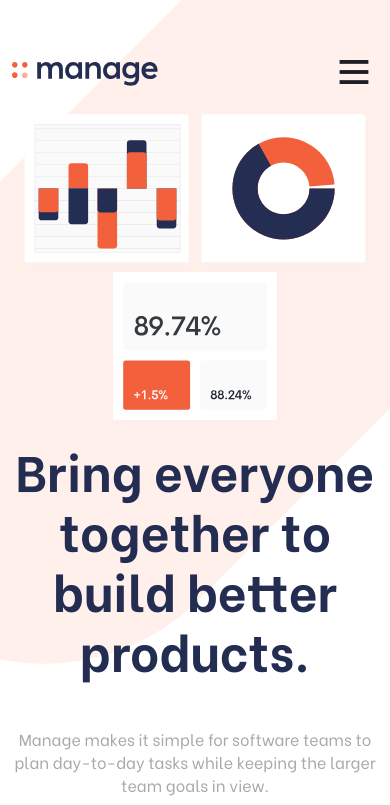
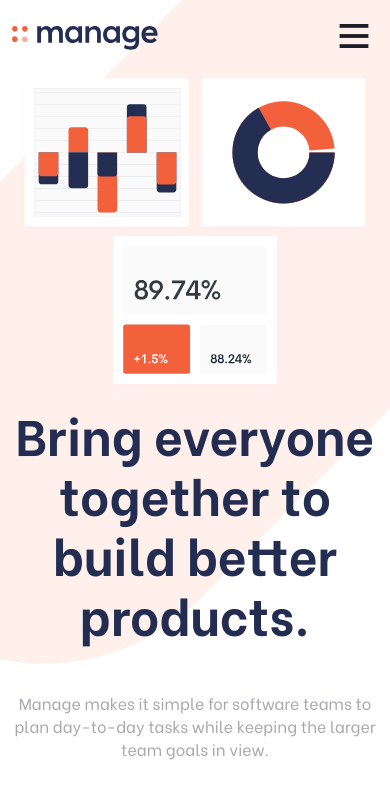
Before and after one commit to imichall/cleantemplate, a website: page index.html in a window 390 px wide. Shown: the top 805 px of the page. Drawn offline with Linux system fonts and the light colour scheme.

Commit message:
Fix header bar for mobile

```diff
--- a/index.html
+++ b/index.html
@@ -15,7 +15,7 @@
 
   <header class="HeaderLayout_Background">
     <div class="Container Container--small">
-      <div class="HeaderLayout u-mt--7">
+      <div class="HeaderLayout u-mt--3 u-sm-mt--7">
 
         <div class="BrandLogo">
           <div class="Icon Icon_Logo">
```
